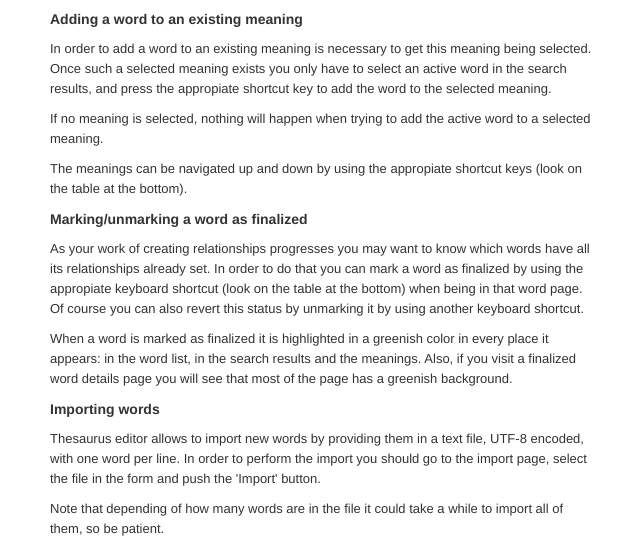
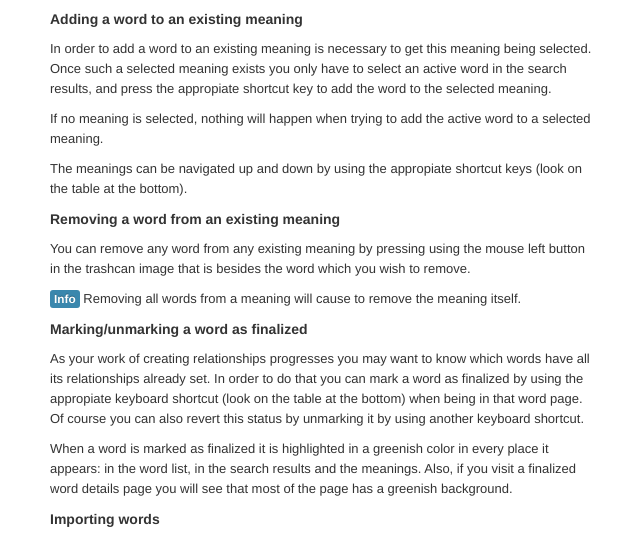
Before and after one commit to unho/thesaurus_editor, a Django app: template thesaurus/templates/help.html in a window 1280 px wide. Shown: the part 891-1433 px from the top of the page, without its empty margins (70-710 px from the left). Run offline with Django 3.2, Linux system fonts and the light colour scheme; the template is opened without the code that fills it, so the values that code supplies are empty.

Commit message:
Added help about removing a word from a meaning

```diff
--- a/thesaurus/templates/help.html
+++ b/thesaurus/templates/help.html
@@ -70,6 +70,12 @@ Thesaurus-editor. If not, see <http://www.gnu.org/licenses/>.
             <p>{% blocktrans %}If no meaning is selected, nothing will happen when trying to add the active word to a selected meaning.{% endblocktrans %}</p>
 
             <p>{% blocktrans %}The meanings can be navigated up and down by using the appropiate shortcut keys (look on the table at the bottom).{% endblocktrans %}</p>
+
+
+            <h5>{% blocktrans %}Removing a word from an existing meaning{% endblocktrans %}</h5>
+            <p>{% blocktrans %}You can remove any word from any existing meaning by pressing using the mouse left button in the trashcan image that is besides the word which you wish to remove.{% endblocktrans %}</p>
+
+            <p><span class="label label-info">{% blocktrans %}Info{% endblocktrans %}</span> {% blocktrans %}Removing all words from a meaning will cause to remove the meaning itself.{% endblocktrans %}</p>
 
 
             <h5>{% blocktrans %}Marking/unmarking a word as finalized{% endblocktrans %}</h5>
```
